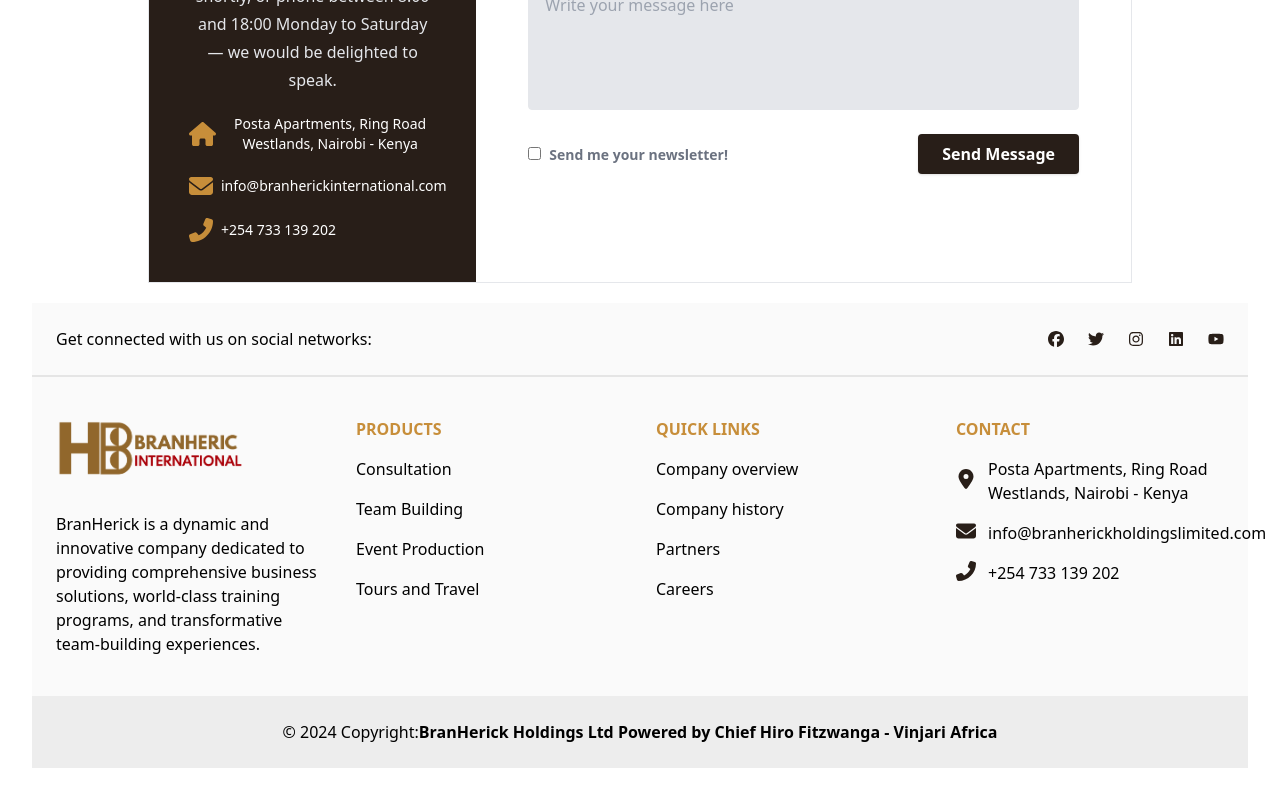
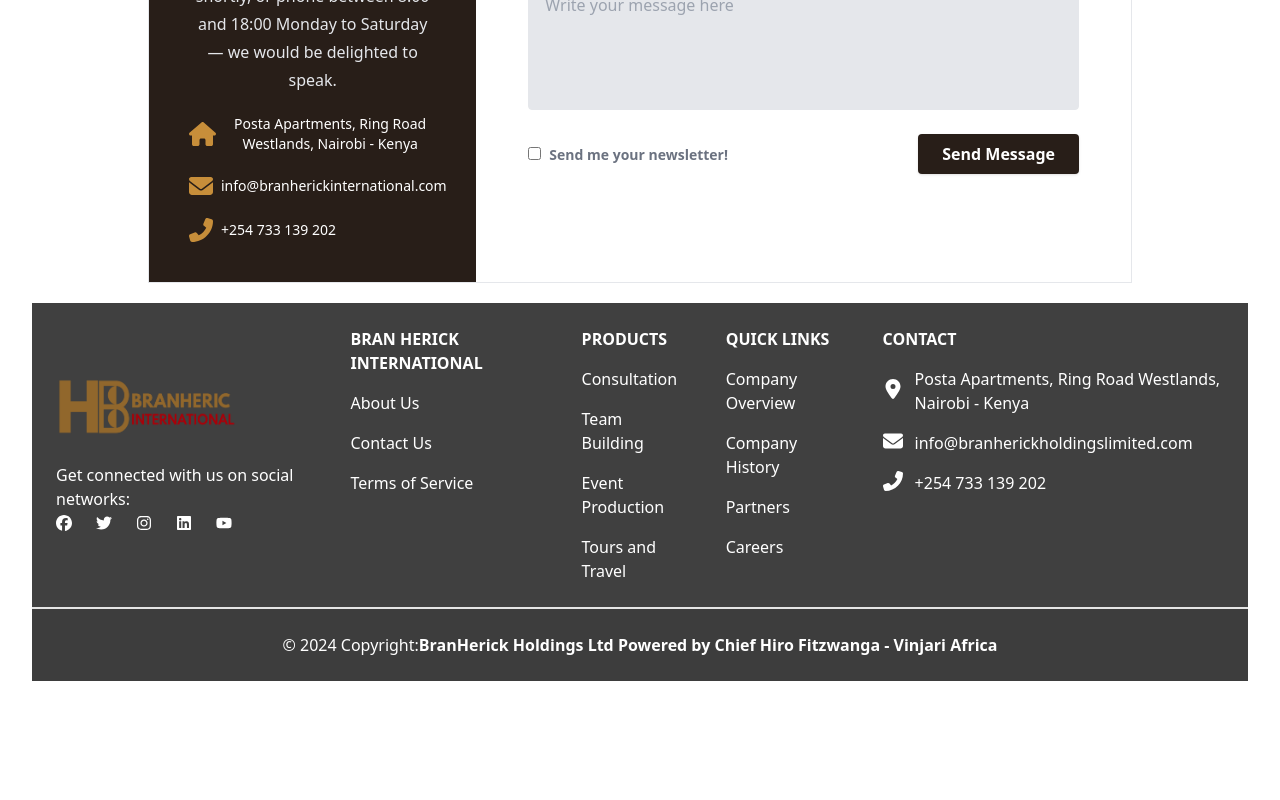
Before and after one commit to auma23/BranHerickHoldings, a React (Vite) app: page / in a window 1280 px wide. Shown: the part 2324-3124 px from the top of the page. After the commit the page ends 3037 px from the top, so only its background shows below. Built offline with nearby package versions, Linux system fonts and the light colour scheme.

Commit message:
redo footer.jsx

```diff
--- a/src/Components/Footer.jsx
+++ b/src/Components/Footer.jsx
@@ -15,12 +15,123 @@ import logo from "../assets/LogoBranherick.png"
 
 const Footer = () => {
   return (
-    <footer className="bg-zinc-50 text-center text-surface/75 dark:bg-neutral-700 dark:text-white/75 lg:text-left">
-      <div className="flex items-center justify-center border-b-2 border-neutral-200 p-6 dark:border-white/10 lg:justify-between">
-        <div className="me-12 hidden lg:block">
-          <span>Get connected with us on social networks:</span>
-        </div>
-        <div className="flex justify-center text-licorice">
+//     <footer className="bg-zinc-50 text-center text-surface/75 dark:bg-neutral-700 dark:text-white/75 lg:text-left">
+//       <div className="flex items-center justify-center border-b-2 border-neutral-200 p-6 dark:border-white/10 lg:justify-between">
+//         <div className="me-12 hidden lg:block">
+//           <span>Get connected with us on social networks:</span>
+//         </div>
+//         <div className="flex justify-center text-licorice">
+//           <a href="#!" className="me-6 hover:text-primary">
+//             <FontAwesomeIcon icon={faFacebook} className="h-4 w-4" />
+//           </a>
+//           <a href="#!" className="me-6 hover:text-primary">
+//             <FontAwesomeIcon icon={faTwitter} className="h-4 w-4" />
+//           </a>
+//           <a href="#!" className="me-6 hover:text-primary">
+//             <FontAwesomeIcon icon={faInstagram} className="h-4 w-4" />
+//           </a>
+//           <a href="#!" className="me-6 hover:text-primary">
+//             <FontAwesomeIcon icon={faLinkedin} className="h-4 w-4" />
+//           </a>
+//           <a href="#!" className="hover:text-primary">
+//             <FontAwesomeIcon icon={faYoutube} className="h-4 w-4" />
+//           </a>
+//         </div>
+//       </div>
+
+//       <div className="mx-6 py-10 text-center md:text-left">
+//         <div className="grid grid-cols-1 sm:grid-cols-2 md:grid-cols-4 gap-8">
+
+//           <div>
+//             <h6 className="mb-4 flex items-center justify-center font-semibold uppercase md:justify-start">
+//               <span className="me-3 hover:text-primary">
+//               <img src={logo} alt="" className="w-auto max-w-full"/>
+
+//               </span>
+//             </h6>
+//             <p>
+//             BranHerick is a dynamic and innovative company dedicated to providing comprehensive business solutions, world-class training programs, and transformative team-building experiences.
+//             </p>
+//           </div>
+
+//           <div>
+//             <h6 className="mb-4 flex justify-center font-semibold uppercase md:justify-start text-harvestGold">
+//               Products
+//             </h6>
+//             <p className="mb-4">
+//               <a href="#!">Consultation</a>
+//             </p>
+//             <p className="mb-4">
+//               <a href="#!">Team Building</a>
+//             </p>
+//             <p className="mb-4">
+//               <a href="#!">Event Production</a>
+//             </p>
+//             <p>
+//               <a href="#!">Tours and Travel</a>
+//             </p>
+//           </div>
+
+//           <div>
+//             <h6 className="mb-4 flex justify-center font-semibold uppercase md:justify-start text-harvestGold">
+//             Quick Links
+//             </h6>
+//             <p className="mb-4">
+//               <a href="#!">Company overview</a>
+//             </p>
+//             <p className="mb-4">
+//               <a href="#!">Company history</a>
+//             </p>
+//             <p className="mb-4">
+//               <a href="#!">Partners</a>
+//             </p>
+//             <p>
+//               <a href="#!">Careers</a>
+//             </p>
+//           </div>
+
+//           <div>
+//             <h6 className="mb-4 flex justify-center font-semibold uppercase md:justify-start text-harvestGold">
+//               Contact
+//             </h6>
+//             <p className="mb-4 flex items-center justify-center md:justify-start">
+//               <span className="me-3 hover:text-primary">
+//                 <FontAwesomeIcon icon={faMapMarkerAlt} className="h-5 w-5 text-licorice" />
+//               </span>
+//               Posta Apartments, Ring Road Westlands, Nairobi - Kenya
+//             </p>
+//             <p className="mb-4 flex items-center justify-center md:justify-start">
+//               <span className="me-3 hover:text-primary">
+//                 <FontAwesomeIcon icon={faEnvelope} className="h-5 w-5 text-licorice" />
+//               </span>
+//               info@branherickholdingslimited.com
+//             </p>
+//             <p className="mb-4 flex items-center justify-center md:justify-start">
+//               <span className="me-3 hover:text-primary">
+//                 <FontAwesomeIcon icon={faPhoneAlt} className="h-5 w-5 text-licorice" />
+//               </span>
+//               +254 733 139 202
+//             </p>
+//           </div>
+//         </div>
+//       </div>
+
+//       {/* Copyright section */}
+//       <div className="bg-black/5 p-6 text-center">
+//         <span>© 2024 Copyright:</span>
+//         <a className="font-semibold" href="#">
+//         BranHerick Holdings Ltd Powered by Chief Hiro Fitzwanga - Vinjari Africa
+//         </a>
+//       </div>
+//     </footer>
+//   );
+// };
+<footer className="bg-neutral-700 text-white lg:text-left">
+<div className="flex flex-col md:flex-row items-center justify-center border-b-2 border-neutral-200 p-6 lg:justify-between">
+<div className="mb-4 md:mb-0 md:me-12 flex flex-col items-center md:items-start">
+  <img src={logo} alt="Logo" className="h-20 w-auto mb-2" />
+  <span className="block text-center md:text-left">Get connected with us on social networks:</span>
+  <div className="flex justify-center md:justify-start">
     <a href="#!" className="me-6 hover:text-primary">
       <FontAwesomeIcon icon={faFacebook} className="h-4 w-4" />
     </a>
@@ -39,76 +150,66 @@ const Footer = () => {
   </div>
 </div>
 
-      <div className="mx-6 py-10 text-center md:text-left">
-        <div className="grid grid-cols-1 sm:grid-cols-2 md:grid-cols-4 gap-8">
-
-          <div>
-            <h6 className="mb-4 flex items-center justify-center font-semibold uppercase md:justify-start">
-              <span className="me-3 hover:text-primary">
-              <img src={logo} alt="" className="w-auto max-w-full"/>
-
-              </span>
-            </h6>
+  <div className="flex flex-col md:flex-row justify-center text-center md:text-left">
+    <div className="mb-8 md:mb-0 md:me-12">
+      <h6 className="mb-4 font-semibold uppercase">Bran Herick International</h6>
+      <p className="mb-4">
+        <a href="#!" className="text-white hover:text-primary">About Us</a>
+      </p>
+      <p className="mb-4">
+        <a href="#!" className="text-white hover:text-primary">Contact Us</a>
+      </p>
       <p>
-            BranHerick is a dynamic and innovative company dedicated to providing comprehensive business solutions, world-class training programs, and transformative team-building experiences.
+        <a href="#!" className="text-white hover:text-primary">Terms of Service</a>
       </p>
     </div>
-
-          <div>
-            <h6 className="mb-4 flex justify-center font-semibold uppercase md:justify-start text-harvestGold">
-              Products
-            </h6>
+    <div className="mb-8 md:mb-0 md:me-12">
+      <h6 className="mb-4 font-semibold uppercase">Products</h6>
       <p className="mb-4">
-              <a href="#!">Consultation</a>
+        <a href="#!" className="text-white hover:text-primary">Consultation</a>
       </p>
       <p className="mb-4">
-              <a href="#!">Team Building</a>
+        <a href="#!" className="text-white hover:text-primary">Team Building</a>
       </p>
       <p className="mb-4">
-              <a href="#!">Event Production</a>
+        <a href="#!" className="text-white hover:text-primary">Event Production</a>
       </p>
       <p>
-              <a href="#!">Tours and Travel</a>
+        <a href="#!" className="text-white hover:text-primary">Tours and Travel</a>
       </p>
     </div>
-
-          <div>
-            <h6 className="mb-4 flex justify-center font-semibold uppercase md:justify-start text-harvestGold">
-            Quick Links
-            </h6>
+    <div className="mb-8 md:mb-0 md:me-12">
+      <h6 className="mb-4 font-semibold uppercase">Quick Links</h6>
       <p className="mb-4">
-              <a href="#!">Company overview</a>
+        <a href="#!" className="text-white hover:text-primary">Company Overview</a>
       </p>
       <p className="mb-4">
-              <a href="#!">Company history</a>
+        <a href="#!" className="text-white hover:text-primary">Company History</a>
       </p>
       <p className="mb-4">
-              <a href="#!">Partners</a>
+        <a href="#!" className="text-white hover:text-primary">Partners</a>
       </p>
       <p>
-              <a href="#!">Careers</a>
+        <a href="#!" className="text-white hover:text-primary">Careers</a>
       </p>
     </div>
-
     <div>
-            <h6 className="mb-4 flex justify-center font-semibold uppercase md:justify-start text-harvestGold">
-              Contact
-            </h6>
+      <h6 className="mb-4 font-semibold uppercase">Contact</h6>
       <p className="mb-4 flex items-center justify-center md:justify-start">
         <span className="me-3 hover:text-primary">
-                <FontAwesomeIcon icon={faMapMarkerAlt} className="h-5 w-5 text-licorice" />
+          <FontAwesomeIcon icon={faMapMarkerAlt} className="h-5 w-5" />
         </span>
         Posta Apartments, Ring Road Westlands, Nairobi - Kenya
       </p>
       <p className="mb-4 flex items-center justify-center md:justify-start">
         <span className="me-3 hover:text-primary">
-                <FontAwesomeIcon icon={faEnvelope} className="h-5 w-5 text-licorice" />
+          <FontAwesomeIcon icon={faEnvelope} className="h-5 w-5" />
         </span>
         info@branherickholdingslimited.com
       </p>
-            <p className="mb-4 flex items-center justify-center md:justify-start">
+      <p className="flex items-center justify-center md:justify-start">
         <span className="me-3 hover:text-primary">
-                <FontAwesomeIcon icon={faPhoneAlt} className="h-5 w-5 text-licorice" />
+          <FontAwesomeIcon icon={faPhoneAlt} className="h-5 w-5" />
         </span>
         +254 733 139 202
       </p>
@@ -119,11 +220,12 @@ const Footer = () => {
 {/* Copyright section */}
 <div className="bg-black/5 p-6 text-center">
   <span>© 2024 Copyright:</span>
-        <a className="font-semibold" href="#">
+  <a className="font-semibold text-white" href="#">
     BranHerick Holdings Ltd Powered by Chief Hiro Fitzwanga - Vinjari Africa
   </a>
 </div>
 </footer>
+
    );
     };
 
```
Lines whose indentation alone changed are shown as unchanged.
